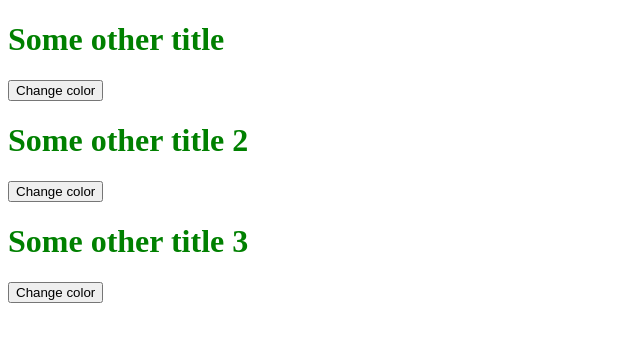
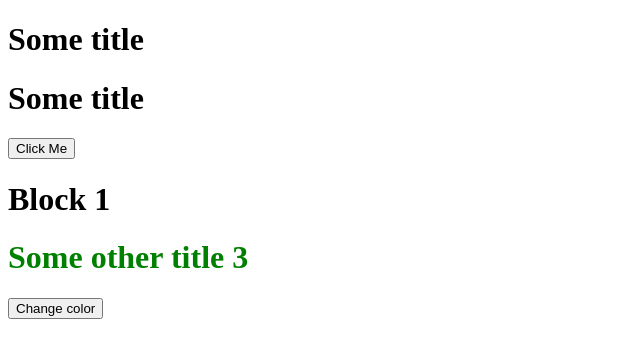
Before and after one commit to dzarezenko/beetroot_lesson_41-vue_basics, a Vue app: page / in a window 1280 px wide. Shown: the top 358 px of the page, without its empty margins (0-640 px from the left). Built offline with nearby package versions, Linux system fonts and the light colour scheme.

Commit message:
Conditional directives

```diff
--- a/src/App.vue
+++ b/src/App.vue
@@ -20,11 +20,34 @@
 
     <!--twb /-->
 
-    <SimpleHeader title="Some other title" :color="color" />
+    <div>
+      <h1 v-if="show">Some title</h1>
+      <h1 v-show="show">Some title</h1>
 
-    <SimpleHeader title="Some other title 2" :color="color" />
+      <button @click="show=!show">Click Me</button>
+    </div>
 
-    <SimpleHeader title="Some other title 3" :color="color" />
+    <template v-if="true">
+      <h1>Block 1</h1>
+
+      <SimpleHeader v-if="wichOne == 1" title="Some other title" :color="color" />
+
+      <SimpleHeader v-else-if="wichOne == 1 || wichOne == 2" title="Some other title 2" :color="color" />
+
+      <SimpleHeader v-else title="Some other title 3" :color="color" />
+
+    </template>
+
+    <template v-else>
+      <h1>Block 2</h1>
+
+      <SimpleHeader v-if="wichOne == 1" title="Some other title" :color="color" />
+
+      <SimpleHeader v-else-if="wichOne == 2" title="Some other title 2" :color="color" />
+
+      <SimpleHeader v-else title="Some other title 3" :color="color" />
+
+    </template>
   </div>
 
 </template>
@@ -50,6 +73,8 @@ export default {
       link: "<a href=\"https://google.com\">Google</a>",
 
       color: "green",
+      wichOne: 5,
+      show: true,
     }
   },
   methods: {
```
